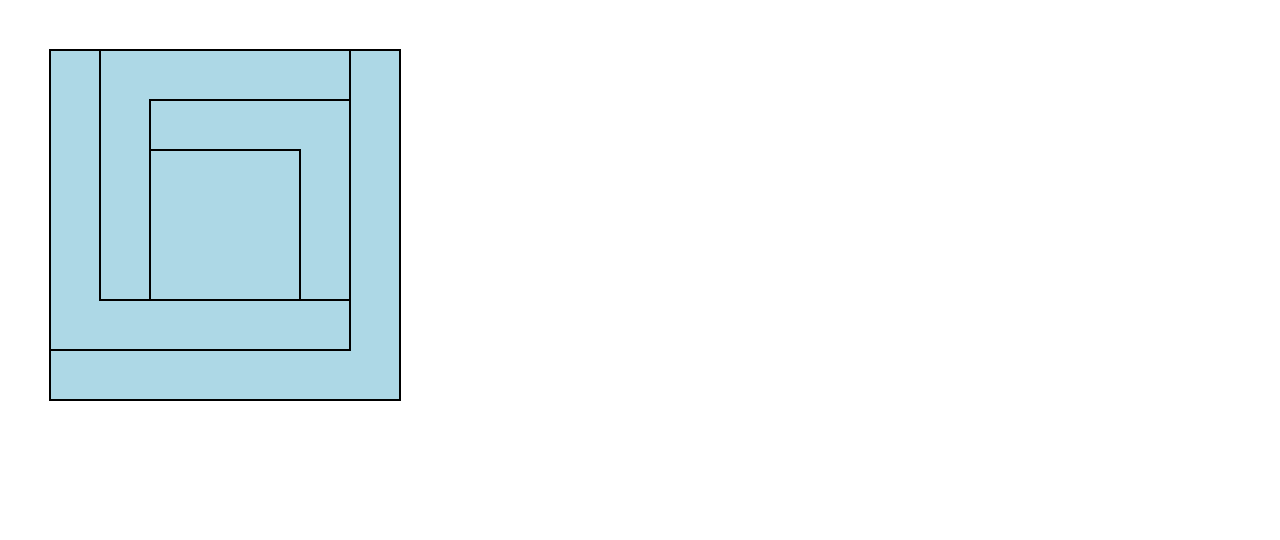
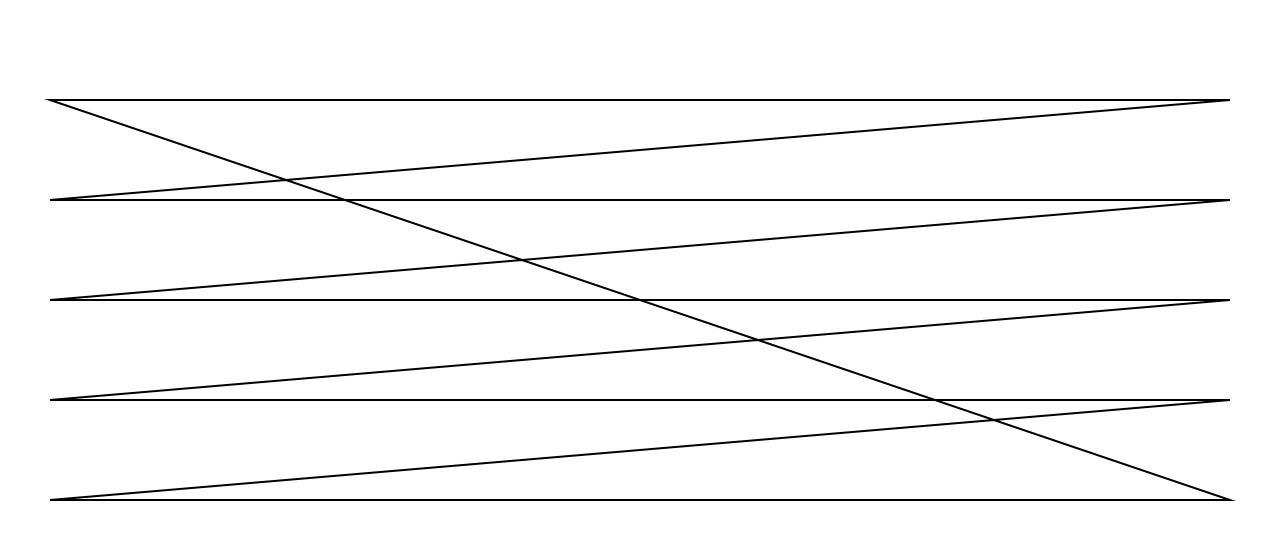
Before and after one commit to EHB-MCT/dev1-exercises-LauraGonzalezBarrenechea, a plain HTML site: page index.html in a window 1280 px wide. Drawn offline with Linux system fonts and the light colour scheme.

Commit message:
Excercise 2-1 More lines!

```diff
--- /dev/null
+++ b/exercises/2-variabelen/2-1.js
@@ -0,0 +1,38 @@
+"use strict";
+
+   let canvas = document.querySelector("canvas");
+   canvas.width = window.innerWidth;
+   canvas.height = window.innerHeight;
+   let context = canvas.getContext("2d");
+
+
+   let width = context.canvas.width;
+   let height = context.canvas.height;
+
+   let margin = 50;
+   let spacing = 100;
+
+   morelines();
+
+   function morelines() {
+
+    context.lineWidth = 2;
+
+   context.beginPath();
+   //start
+   context.moveTo(margin, spacing);
+   context.lineTo(width - margin, spacing);
+   context.lineTo(margin, spacing * 2);
+   context.lineTo(width-margin, spacing * 2);
+   context.lineTo(margin, spacing * 3);
+   context.lineTo(width-margin, spacing * 3);
+   context.lineTo(margin, spacing * 4);
+   context.lineTo(width-margin, spacing * 4);
+   context.lineTo(margin, spacing * 5);
+   context.lineTo(width-margin, spacing * 5);
+   context.closePath();
+
+
+   context.stroke();
+
+   }
--- a/index.html
+++ b/index.html
@@ -1,7 +1,7 @@
 <html>
 
 <head>
-    <script src="exercises/1-functions/1-4.js" type="module"></script>
+    <script src="exercises/2-variabelen/2-1.js" type="module"></script>
     <link rel="stylesheet" type="text/css" href="styles/index.css" />
 </head>
 
```
